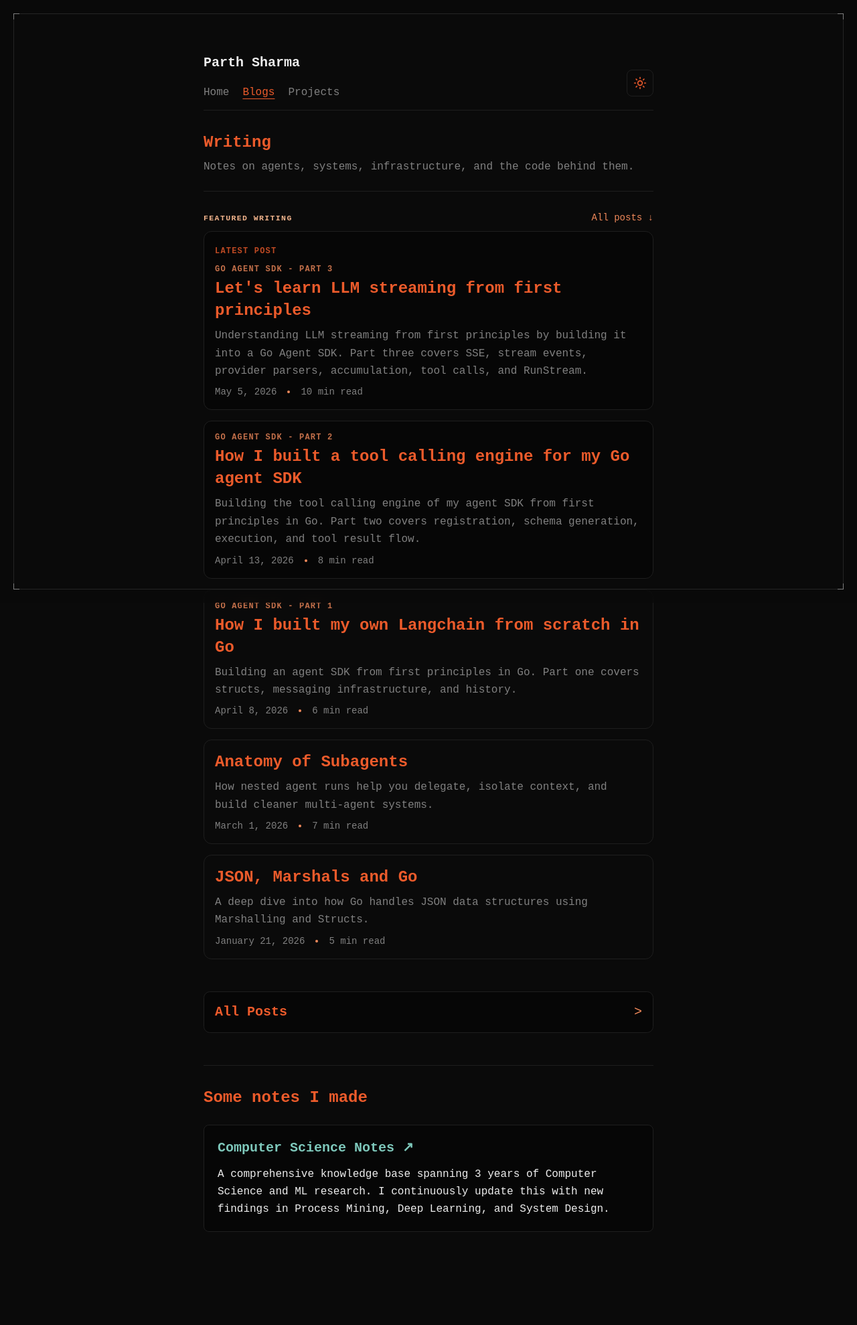
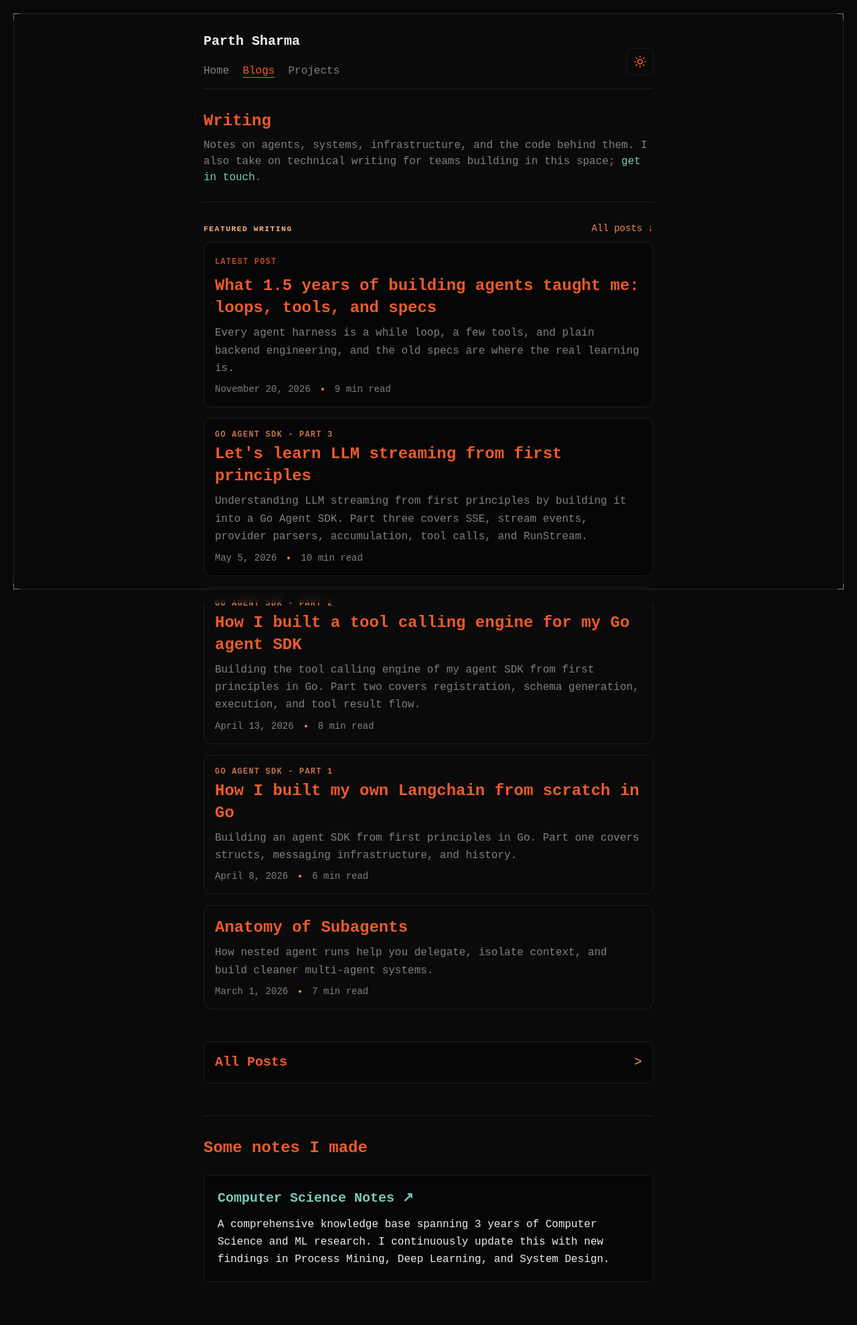
Before and after one commit to parthshr370/parthshr370.github.io, a Jekyll site: the page built from blogs/index.html, in a window 1280 px wide. Shown: the whole page at 67% size. Built offline with Jekyll 4.4.1, drawn with Linux system fonts in a browser that asks for light colours; some web fonts are replaced; before the commit the page ends 1903 px from its top, so only the background shows below that.

Commit message:
Add the while loop blog post and tighten the narrow-screen header
- New post at /blogs/its-all-a-while-loop/ with Las Hilanderas banner, seven xkcd figures, further reading and connect links.
- Feature it on the homepage and blogs page; add the technical writing and agent work line.
- Smaller top margin, title size and row gap in the nav on phones; project cards and socials no longer overflow.

```diff
--- a/_includes/nav.html
+++ b/_includes/nav.html
@@ -1,11 +1,11 @@
-<nav class="site-nav mt-20 pb-4 border-b border-[var(--border)] flex justify-between items-end" aria-label="Primary">
+<nav class="site-nav mt-10 sm:mt-12 pb-4 border-b border-[var(--border)] flex justify-between items-end gap-4" aria-label="Primary">
   <div>
     {% if page.nav_active == 'home' %}
-    <h1 class="font-serif text-4xl font-bold text-[var(--primary)]">{{ site.title }}</h1>
+    <h1 class="font-serif text-3xl sm:text-4xl font-bold text-[var(--primary)]">{{ site.title }}</h1>
     {% else %}
     <p class="text-xl font-bold text-[var(--text)]">{{ site.title }}</p>
     {% endif %}
-    <div class="mt-5 flex flex-wrap gap-5">
+    <div class="mt-5 flex flex-wrap gap-x-5 gap-y-1">
       <a href="{{ '/' | relative_url }}"{% if page.nav_active == 'home' %} aria-current="page"{% endif %}>Home</a>
       <a href="{{ '/blogs/' | relative_url }}"{% if page.nav_active == 'blogs' %} aria-current="page"{% endif %}>Blogs</a>
       <a href="{{ '/projects/' | relative_url }}"{% if page.nav_active == 'projects' %} aria-current="page"{% endif %}>Projects</a>
--- a/assets/css/style.css
+++ b/assets/css/style.css
@@ -676,11 +676,14 @@ h3[id] {
 
 .projects-list {
     display: grid;
+    grid-template-columns: minmax(0, 1fr);
     gap: 0.75rem;
 }
 
 .project-card {
     --project-accent: var(--primary);
+    min-width: 0;
+    overflow-wrap: anywhere;
     padding: 1rem 1.1rem;
     border: 1px solid var(--border);
     border-radius: 0.6rem;
--- a/blogs/index.html
+++ b/blogs/index.html
@@ -9,7 +9,7 @@ permalink: /blogs/
 <section class="blogs-page mt-8" aria-labelledby="blogs-heading">
   <div class="blogs-page__intro">
     <h1 id="blogs-heading" class="text-2xl font-bold text-[var(--primary)]">Writing</h1>
-    <p class="text-[var(--text-muted)] mt-2">Notes on agents, systems, infrastructure, and the code behind them.</p>
+    <p class="text-[var(--text-muted)] mt-2">Notes on agents, systems, infrastructure, and the code behind them. I also take on technical writing for teams building in this space; <a href="mailto:parthshar370@gmail.com" class="external-link">get in touch</a>.</p>
   </div>
 
   <!-- Featured Posts -->
@@ -19,12 +19,27 @@ permalink: /blogs/
   </div>
   <div class="blogs-featured space-y-4 mb-12">
 
-    <!-- Let's learn LLM streaming from first principles -->
+    <!-- What 1.5 years of building agents taught me -->
     <div class="post-card post-card--featured p-4 rounded-xl border border-[var(--border)] bg-[var(--surface)]">
       <div class="group">
+        <a href="{{ '/blogs/its-all-a-while-loop/' | relative_url }}" class="block">
+          <span class="text-xs font-bold uppercase tracking-widest text-[var(--primary)] opacity-80">Latest Post</span>
+          <h3 class="text-2xl font-bold text-[var(--text)] group-hover:text-[var(--link)] mt-2 transition-colors leading-snug">What 1.5 years of building agents taught me: loops, tools, and specs</h3>
+          <p class="text-[var(--text-muted)] mt-2 leading-[1.65]">Every agent harness is a while loop, a few tools, and plain backend engineering, and the old specs are where the real learning is.</p>
+          <div class="flex items-center gap-4 mt-2 text-sm text-[var(--text-muted)]">
+            <span>November 20, 2026</span>
+            <span class="w-1 h-1 rounded-full bg-[var(--cyan)]"></span>
+            <span>9 min read</span>
+          </div>
+        </a>
+      </div>
+    </div>
+
+    <!-- Let's learn LLM streaming from first principles -->
+    <div class="post-card post-card--primary p-4 rounded-xl border border-[var(--border)] bg-[var(--surface)]">
+      <div class="group">
         <a href="{{ '/blogs/let-me-teach-you-llm-streaming-from-first-principles/' | relative_url }}" class="block">
-          <span class="text-xs font-bold uppercase tracking-widest text-[var(--primary)] opacity-80">Latest Post</span>
-          <p class="text-xs font-semibold uppercase tracking-widest text-[var(--cyan)] opacity-80 mt-2">Go Agent SDK - Part 3</p>
+          <p class="text-xs font-semibold uppercase tracking-widest text-[var(--cyan)] opacity-80">Go Agent SDK - Part 3</p>
           <h3 class="text-2xl font-bold text-[var(--text)] group-hover:text-[var(--link)] mt-1 transition-colors leading-snug">Let's learn LLM streaming from first principles</h3>
           <p class="text-[var(--text-muted)] mt-2 leading-[1.65]">Understanding LLM streaming from first principles by building it into a Go Agent SDK. Part three covers SSE, stream events, provider parsers, accumulation, tool calls, and RunStream.</p>
           <div class="flex items-center gap-4 mt-2 text-sm text-[var(--text-muted)]">
@@ -37,7 +52,7 @@ permalink: /blogs/
     </div>
 
     <!-- How I built a tool calling engine for my Go agent SDK -->
-    <div class="post-card post-card--primary p-4 rounded-xl border border-[var(--border)] bg-[var(--surface)]">
+    <div class="post-card post-card--secondary p-4 rounded-xl border border-[var(--border)]">
       <div class="group">
         <a href="{{ '/blogs/how-i-built-tool-calling-engine-for-my-agent-sdk/' | relative_url }}" class="block">
           <p class="text-xs font-semibold uppercase tracking-widest text-[var(--cyan)] opacity-80">Go Agent SDK - Part 2</p>
@@ -53,7 +68,7 @@ permalink: /blogs/
     </div>
 
     <!-- How I built my own Langchain from scratch in Go -->
-    <div class="post-card post-card--secondary p-4 rounded-xl border border-[var(--border)]">
+    <div class="post-card post-card--cyan p-4 rounded-xl border border-[var(--border)]">
       <div class="group">
         <a href="{{ '/blogs/how-i-built-my-own-langchain-from-scratch-in-go/' | relative_url }}" class="block">
           <p class="text-xs font-semibold uppercase tracking-widest text-[var(--cyan)] opacity-80">Go Agent SDK - Part 1</p>
@@ -69,7 +84,7 @@ permalink: /blogs/
     </div>
 
     <!-- Anatomy of Subagents -->
-    <div class="post-card post-card--cyan p-4 rounded-xl border border-[var(--border)]">
+    <div class="post-card post-card--gold p-4 rounded-xl border border-[var(--border)]">
       <div class="group">
         <a href="{{ '/blogs/anatomy-of-subagents/' | relative_url }}" class="block">
           <h3 class="text-2xl font-bold text-[var(--text)] group-hover:text-[var(--link)] transition-colors leading-snug">Anatomy of Subagents</h3>
@@ -78,21 +93,6 @@ permalink: /blogs/
             <span>March 1, 2026</span>
             <span class="w-1 h-1 rounded-full bg-[var(--cyan)]"></span>
             <span>7 min read</span>
-          </div>
-        </a>
-      </div>
-    </div>
-
-    <!-- JSON, Marshals and Go -->
-    <div class="post-card post-card--gold p-4 rounded-xl border border-[var(--border)]">
-      <div class="group">
-        <a href="{{ '/blogs/json-marshals-and-go/' | relative_url }}" class="block">
-          <h3 class="text-2xl font-bold text-[var(--text)] group-hover:text-[var(--link)] transition-colors leading-snug">JSON, Marshals and Go</h3>
-          <p class="text-[var(--text-muted)] mt-2 leading-[1.65]">A deep dive into how Go handles JSON data structures using Marshalling and Structs.</p>
-          <div class="flex items-center gap-4 mt-2 text-sm text-[var(--text-muted)]">
-            <span>January 21, 2026</span>
-            <span class="w-1 h-1 rounded-full bg-[var(--cyan)]"></span>
-            <span>5 min read</span>
           </div>
         </a>
       </div>
@@ -109,6 +109,14 @@ permalink: /blogs/
       </summary>
 
       <div class="blog-archive__list">
+        <!-- What 1.5 years of building agents taught me (Local) -->
+        <div class="group">
+            <a href="{{ '/blogs/its-all-a-while-loop/' | relative_url }}" class="block">
+                <h3 class="text-lg font-semibold text-[var(--text)] group-hover:text-[var(--link)] transition-colors">What 1.5 years of building agents taught me: loops, tools, and specs</h3>
+                <p class="text-sm text-[var(--text-muted)] mt-1">Agents • Harnesses • Backend • Specs</p>
+            </a>
+        </div>
+
         <!-- Let's learn LLM streaming from first principles (Local) -->
         <div class="group">
             <a href="{{ '/blogs/let-me-teach-you-llm-streaming-from-first-principles/' | relative_url }}" class="block">
```
Also changed, not shown: AGENTS.md (+1 -0 lines), blogs/its-all-a-while-loop/index.html (added, +278 -0 lines), index.html (+15 -6 lines), blogs/its-all-a-while-loop/las-hilanderas.jpg (added), blogs/its-all-a-while-loop/message-stack.png (added), blogs/its-all-a-while-loop/openai-format.png (added), blogs/its-all-a-while-loop/stream-cannon.png (added), blogs/its-all-a-while-loop/subagent.png (added), blogs/its-all-a-while-loop/tool-call-flow.png (added), blogs/its-all-a-while-loop/two-tools.png (added), blogs/its-all-a-while-loop/while-loop-tower.png (added).
